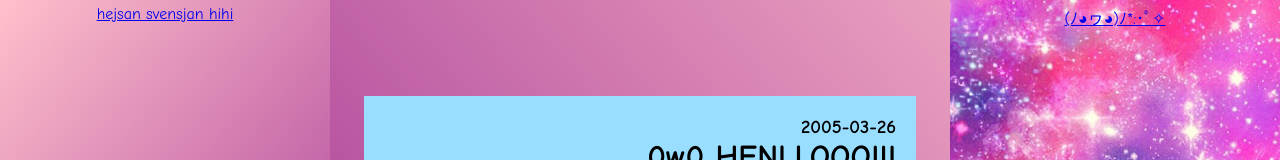
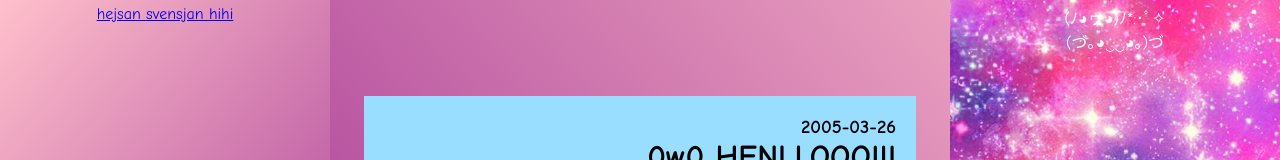
Before and after one commit to owofwend/fwendblog, a plain HTML site: page index.html in a window 1280 px wide. Shown: the top 160 px of the page. Drawn offline with Linux system fonts and the light colour scheme.

Commit message:
Update index.html

```diff
--- a/index.html
+++ b/index.html
@@ -8,7 +8,7 @@
 <body>
 
 	<div class="sidebar">
-		<a href="#050327"><p>(ﾉ◕ヮ◕)ﾉ*:･ﾟ✧</p></a>
+		 <p>(ﾉ◕ヮ◕)ﾉ*:･ﾟ✧ <br>(づ｡◕‿‿◕｡)づ</p>
 	</div>
 
 	<div class="sidebar2">
```
